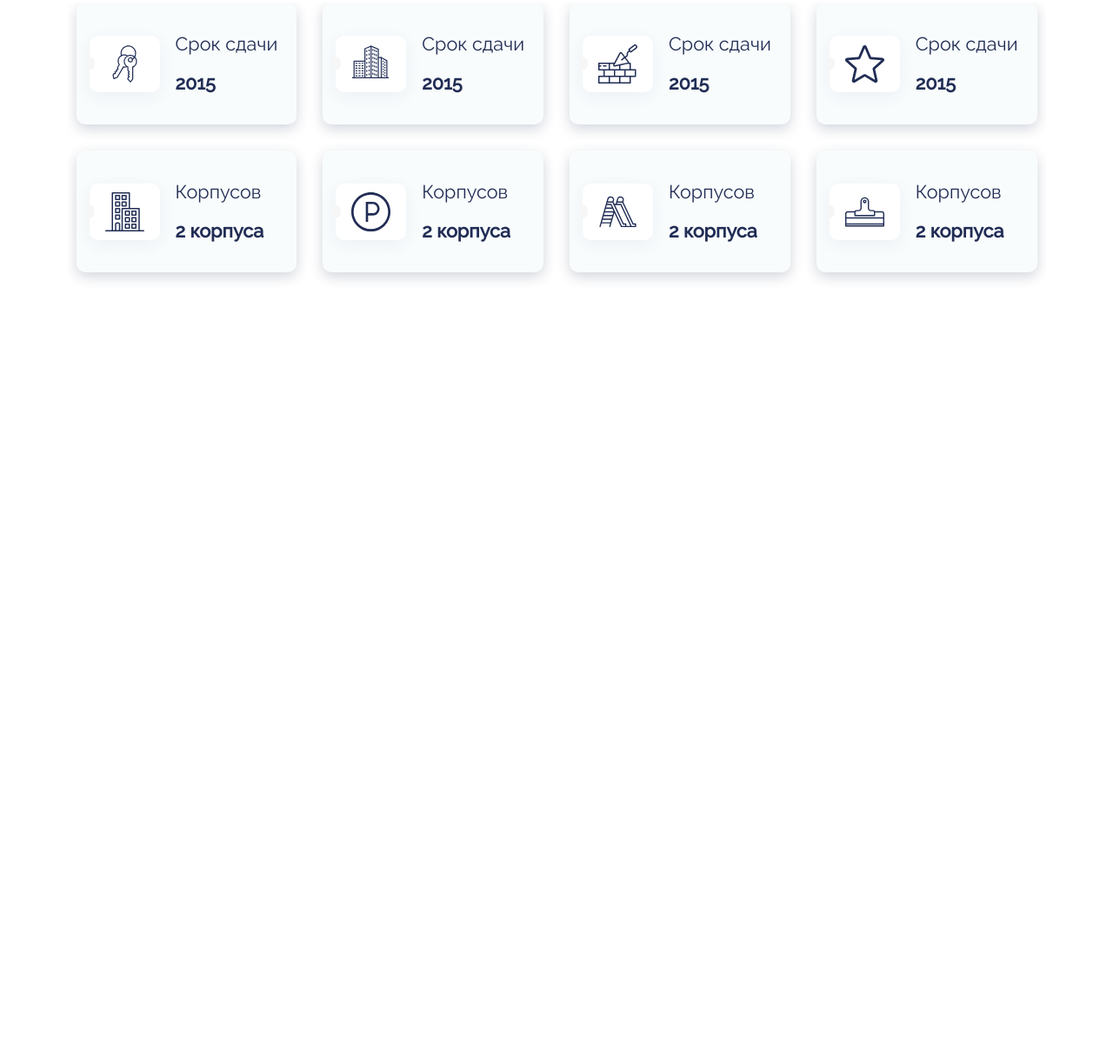
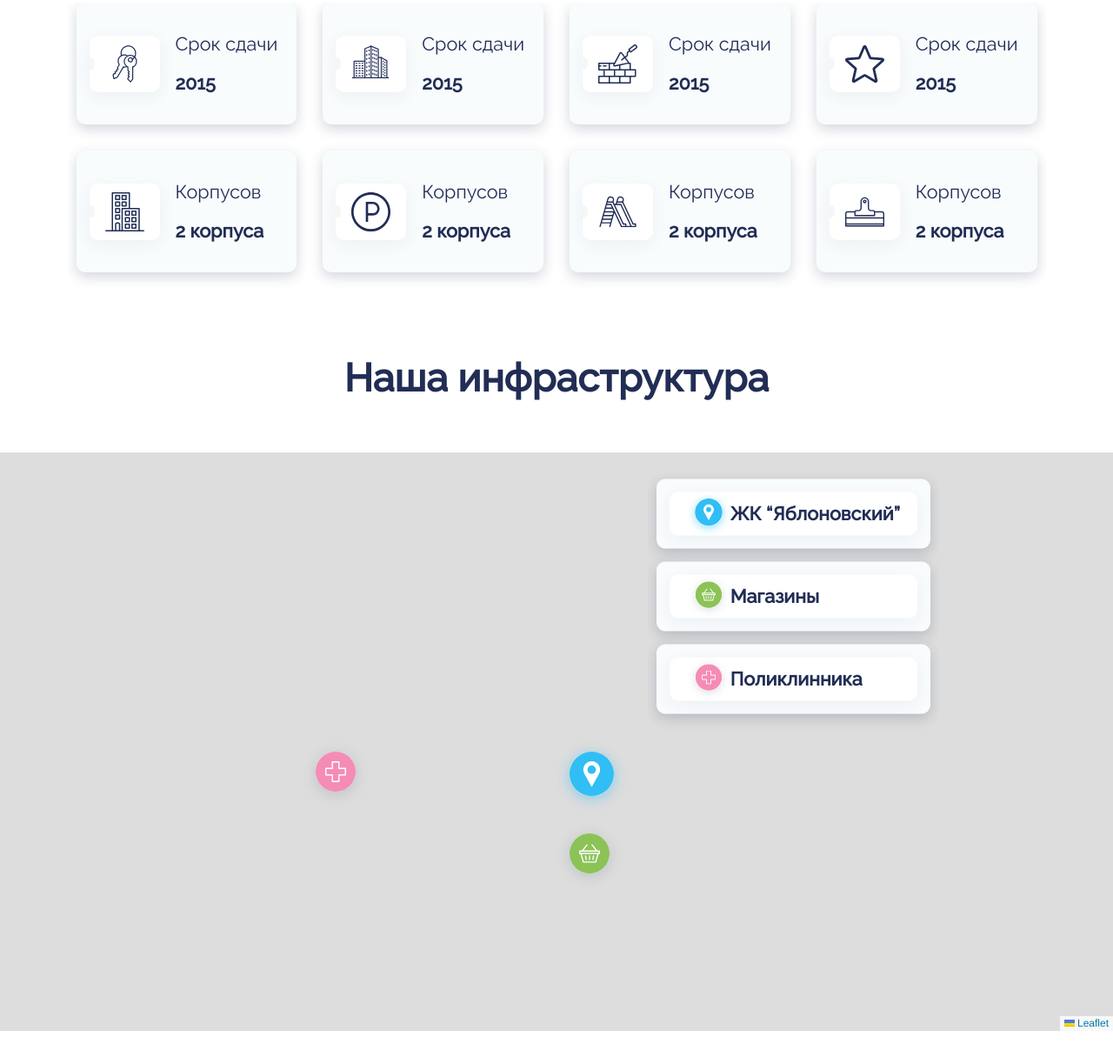
Before and after one commit to PotapenkoVadim/ls-build, a website built with webpack: page src/index.html in a window 1280 px wide. Shown: the part 915-2138 px from the top of the page at 87% size. Before the commit the page ends 1358 px from the top, so only its background shows below. Built offline with nearby package versions, Linux system fonts and the light colour scheme.

Commit message:
feat: implement map section

```diff
--- a/package.json
+++ b/package.json
@@ -38,6 +38,7 @@
   },
   "dependencies": {
     "@babel/polyfill": "^7.12.1",
+    "leaflet": "^1.9.3",
     "swiper": "^9.0.3"
   },
   "browserslist": [
--- a/src/index.html
+++ b/src/index.html
@@ -242,5 +242,36 @@
       </div>
     </div>
   </section>
+
+  <section class="map">
+    <h3 class="map__title">Наша инфраструктура</h3>
+
+    <div class="map__content">
+      <div id="map"></div>
+
+      <div class="map__control">
+        <div data-type="default" class="map__sticker sticker">
+          <div class="sticker__content">
+            <img class="map__image" src="static/images/geo.svg" />
+            <span class="map__marker">ЖК “Яблоновский”</span>
+          </div>
+        </div>
+
+        <div data-type="shop" class="map__sticker sticker">
+          <div class="sticker__content">
+            <img class="map__image" src="static/images/geo-shop.svg" />
+            <span class="map__marker">Магазины</span>
+          </div>
+        </div>
+
+        <div data-type="medicine" class="map__sticker sticker">
+          <div class="sticker__content">
+            <img class="map__image" src="static/images/geo-medicine.svg" />
+            <span class="map__marker">Поликлинника</span>
+          </div>
+        </div>
+      </div>
+    </div>
+  </section>
 </body>
 </html>
--- a/src/index.js
+++ b/src/index.js
@@ -1,9 +1,17 @@
 import Swiper from 'swiper';
+import L from 'leaflet';
+
 import 'swiper/css';
+import '../node_modules/leaflet/dist/leaflet.css';
 
 import './index.html';
 import './styles/global.css';
 
+import geoMarker from './static/images/geo.svg';
+import geoShop from './static/images/geo-shop.svg';
+import geoMedicine from './static/images/geo-medicine.svg';
+
+// mobile menu
 const mobileMenu = document.querySelector('.header__menu');
 const header = document.querySelector('.header');
 
@@ -12,9 +20,11 @@ mobileMenu.addEventListener('click', () => {
   header.classList.toggle('header_mobile-active');
 });
 
+
+// sliders
 new Swiper('#cardsSwiper', {
   slidesPerView: 4,
-  spaceBetween: 40,
+  spaceBetween: 70,
   breakpoints: {
     320: {
       slidesPerView: 1,
@@ -26,7 +36,7 @@ new Swiper('#cardsSwiper', {
     },
     1024: {
       slidesPerView: 4,
-      spaceBetween: 40,
+      spaceBetween: 70,
     },
   },
 });
@@ -49,3 +59,27 @@ new Swiper('#featuresSwiper', {
     },
   },
 });
+
+// map
+const GEO_MARKERS = {
+  default: [51.505, -0.09],
+  shop: [51.495, -0.09],
+  medicine: [51.505, -0.14]
+}
+const map = L.map('map').setView(GEO_MARKERS['default'], 13);
+
+const defaultMarker = L.icon({ iconUrl: geoMarker });
+const shopMarker = L.icon({ iconUrl: geoShop });
+const medicineMarker = L.icon({ iconUrl: geoMedicine });
+
+const markers = document.querySelectorAll('.map__sticker');
+
+[...markers].map(item => (
+  item.addEventListener('click', function() {
+    map.flyTo(GEO_MARKERS[this.dataset.type]);
+  })
+));
+
+L.marker(GEO_MARKERS['default'], { icon: defaultMarker }).addTo(map);
+L.marker(GEO_MARKERS['shop'], { icon: shopMarker }).addTo(map);
+L.marker(GEO_MARKERS['medicine'], { icon: medicineMarker }).addTo(map);
--- a/src/styles/global.css
+++ b/src/styles/global.css
@@ -12,8 +12,8 @@ body { font-family: 'Raleway', sans-serif; font-size: 16px; color: var(--main) }
 
 .container { max-width: 1155px; margin: 0 auto; padding-left: 15px; padding-right: 15px; }
 
-.header { position: fixed; width: 100%; padding-top: 12px; padding-bottom: 12px; z-index: 5;
-  background-image: linear-gradient(0deg, rgba(255, 255, 255, 0.85), rgba(255, 255, 255, 0.7));
+.header { position: fixed; width: 100%; padding-top: 12px; padding-bottom: 12px; z-index: 999;
+  background-image: linear-gradient(180deg, rgba(255, 255, 255, 1), rgba(255, 255, 255, 0.65));
 }
 .header__content { display: flex; align-items: center; justify-content: space-between; }
 .header__logo { display: block; background-image: url(../static/images/logo.png); background-repeat: no-repeat; background-position: center;
@@ -43,7 +43,7 @@ body { font-family: 'Raleway', sans-serif; font-size: 16px; color: var(--main) }
 .navigation__subnav:hover .navigation__button { color: var(--accent); }
 .navigation__subnav-content { display: none; position: absolute; padding-top: 35px; left: 0; width: 100%; z-index: 1; }
 .navigation__subnav-wrapper { border-top: 1px solid var(--accent); border-bottom: 1px solid var(--accent); padding: 30px 0;
-  background-image: linear-gradient(0deg, rgba(255, 255, 255, 0.7), rgba(255, 255, 255, 0.5));
+  background-image: linear-gradient(180deg, rgba(255, 255, 255, 0.7), rgba(255, 255, 255, 0.65));
 }
 .navigation__subnav-content .navigation__link { float: none; text-decoration: none; }
 .navigation__subnav:hover .navigation__subnav-content { display: block; }
@@ -95,7 +95,7 @@ body { font-family: 'Raleway', sans-serif; font-size: 16px; color: var(--main) }
 .breadcrumb__link { color: var(--main); text-decoration: none; cursor: pointer; }
 .breadcrumb__link_active { font-weight: bold; }
 
-.features { margin-bottom: 100px; }
+.features { margin-bottom: 65px; }
 .features__slide { padding: 0 10px; }
 .features__item { background-color: var(--light); box-shadow: 0px 5px 15px rgba(33, 45, 85, 0.2); border-radius: 10px;
   padding: 35px 15px; margin-bottom: 30px; display: flex; align-items: center; gap: 18px;
@@ -109,16 +109,39 @@ body { font-family: 'Raleway', sans-serif; font-size: 16px; color: var(--main) }
 .features__property { font-size: 1.35rem; margin-bottom: 20px; }
 .features__value { font-size: 1.35rem; font-weight: 600; }
 
+.map { margin-bottom: 80px; }
+.map__title { font-size: 2.8rem; text-align: center; margin-bottom: 60px; }
+.map__content { position: relative; }
+.map__content #map { width: 100%; height: 665px; }
+.map__control { position: absolute; right: 200px; top: 50%; transform: translateY(-50%); height: 100%; overflow: auto; padding: 30px 10px;
+  -ms-overflow-style: none; scrollbar-width: none; z-index: 998;
+}
+.map__control::-webkit-scrollbar { display: none; }
+.map__image { width: 50px; height: 50px; }
+.map__marker { font-size: 1.35rem; font-weight: 600; }
+
+.leaflet-control-zoom { display: none; }
+
+.sticker { background-color: var(--light); box-shadow: 0px 5px 15px rgba(33, 45, 85, 0.2); border-radius: 10px; padding: 15px;
+  margin-bottom: 15px; cursor: pointer;
+}
+.sticker__content { display: flex; align-items: center; background-color: white; box-shadow: 0px 5px 19px rgba(33, 45, 85, 0.06);
+  border-radius: 10px; padding: 0 20px;
+}
+.sticker__content:hover { color: var(--accent); }
+
 @media (max-width: 1024px) {
   .header__phone-number,
   .header__phone-link { font-size: 1rem; }
 
   .navigation__link,
   .navigation__button { font-size: 1rem; padding: 14px 7px; }
+
+  .map__control { top: 30px; right: 50%; transform: translate(50%, 0); max-height: 215px; }
 }
 
 @media (max-width: 780px) {
-  .header_mobile-active { min-height: 100%; transition: 0.2s ease-in-out; background-color: var(--main); z-index: 5; background-image: none;
+  .header_mobile-active { min-height: 100%; transition: 0.2s ease-in-out; background-color: var(--main); background-image: none;
     overflow: auto;
   }
   .header__phone { display: none; }
@@ -148,4 +171,6 @@ body { font-family: 'Raleway', sans-serif; font-size: 16px; color: var(--main) }
   .introduce__price { font-size: 1.5rem; }
   .introduce__content { padding-top: 165px; }
   .introduce__breadcrumb { display: block; }
+
+  .map__title { font-size: 1.75rem; padding: 0 20px; }
 }
```
Also changed, not shown: src/static/images/geo-medicine.svg (added), src/static/images/geo-shop.svg (added), src/static/images/geo.svg (added), 1 other file.
